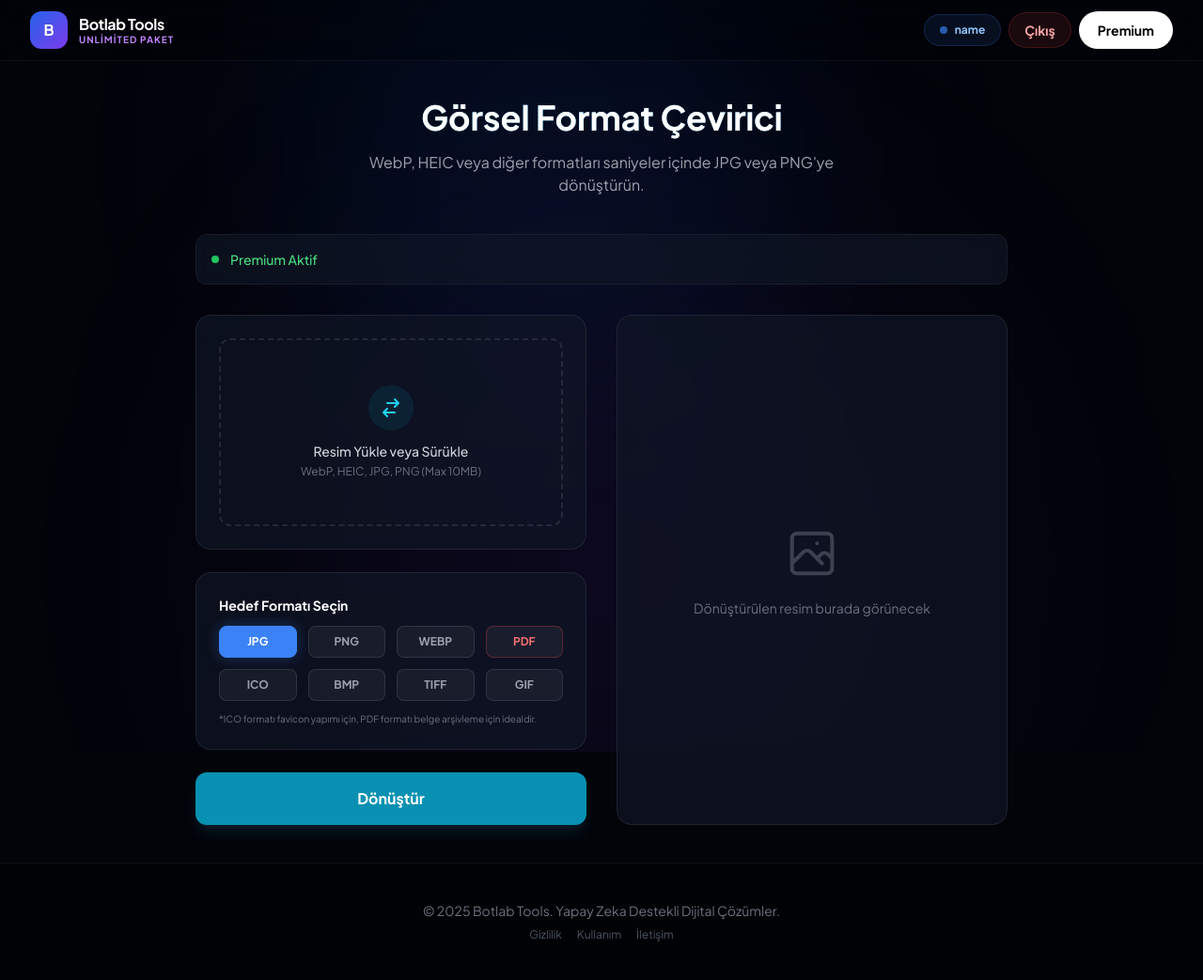
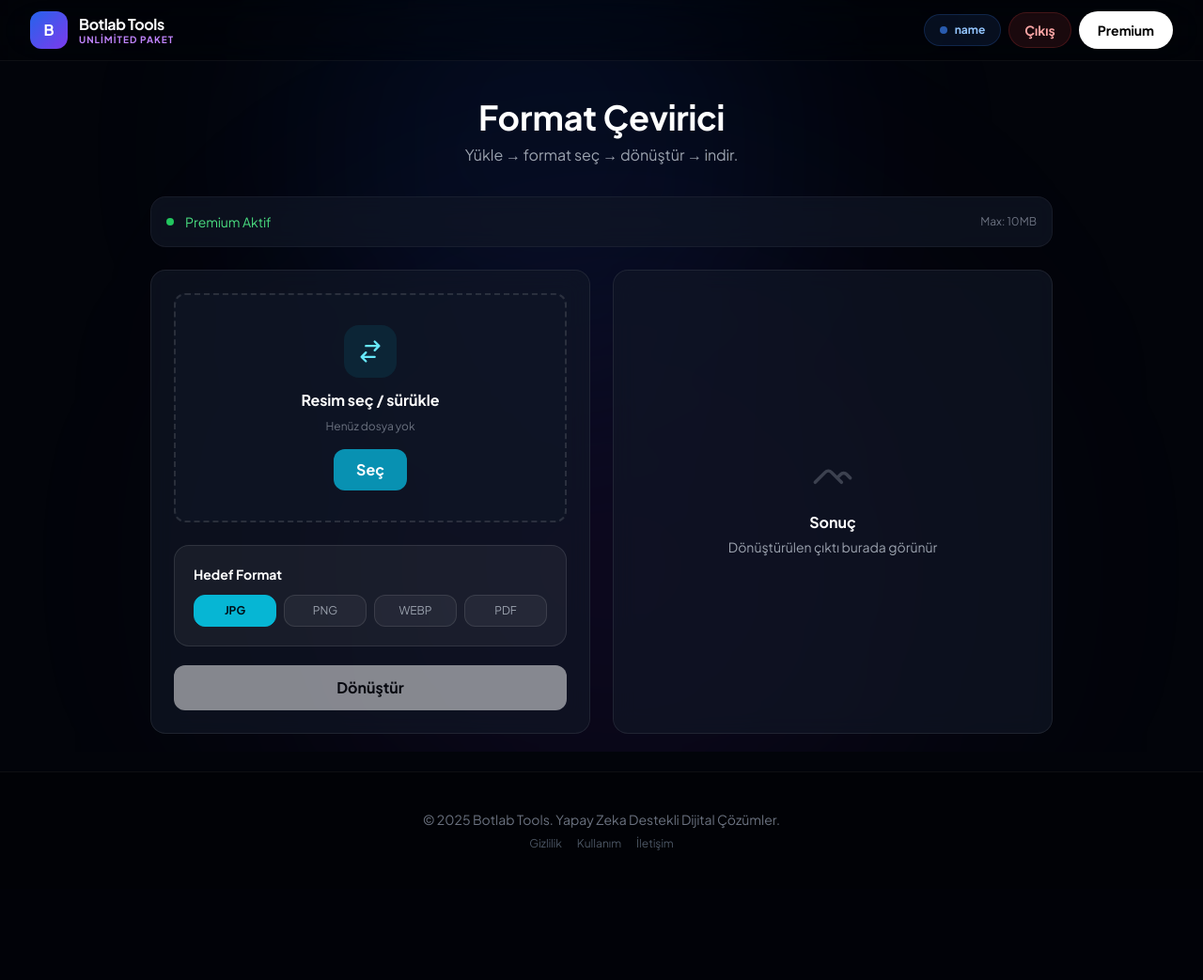
Before and after one commit to odabasi44/NAKIS-PROHE, a Flask app: page /image-convert in a window 1280 px wide. Shown: the whole page at 94% size. After the commit the page ends 905 px from the top, so only its background shows below. Run offline with Flask 3, Linux system fonts and the light colour scheme; the visitor is signed in with stand-in values (Sample User, id 1); some libraries are stand-ins or nearby versions.

Commit message:
Update image_convert.html

```diff
--- a/templates/image_convert.html
+++ b/templates/image_convert.html
@@ -4,242 +4,221 @@
 
 {% block head_extra %}
 <style>
-    .glass-panel {
-        background: rgba(17, 24, 39, 0.7);
-        backdrop-filter: blur(10px);
-        border: 1px solid rgba(255, 255, 255, 0.05);
-    }
-    /* Format Seçim Butonları */
-    .format-btn {
-        border: 1px solid rgba(255,255,255,0.1);
-        background: rgba(255,255,255,0.05);
-        color: #9ca3af;
-        transition: all 0.2s;
-    }
-    .format-btn:hover { background: rgba(255,255,255,0.1); color: white; }
-    .format-btn.active {
-        background: #3b82f6; border-color: #3b82f6; color: white; font-weight: bold;
-        box-shadow: 0 0 15px rgba(59, 130, 246, 0.3);
+    .upload-area:hover, .upload-area.dragover { border-color:#22d3ee; background: rgba(34,211,238,.06); }
+    .fmt { border: 1px solid rgba(255,255,255,.10); background: rgba(255,255,255,.05); color: #9ca3af; }
+    .fmt:hover { background: rgba(255,255,255,.10); color: #fff; }
+    .fmt.active { background: #06b6d4; border-color:#06b6d4; color: #001018; font-weight: 800; }
+    .checkerboard {
+      background-image: linear-gradient(45deg, #1f2937 25%, transparent 25%),
+                        linear-gradient(-45deg, #1f2937 25%, transparent 25%),
+                        linear-gradient(45deg, transparent 75%, #1f2937 75%),
+                        linear-gradient(-45deg, transparent 75%, #1f2937 75%);
+      background-size: 20px 20px;
+      background-color: #111827;
     }
 </style>
 {% endblock head_extra %}
 
 {% block content %}
-<div class="max-w-4xl mx-auto py-10 px-4">
-
-    <div class="text-center mb-10">
-        <h1 class="text-4xl font-bold text-white mb-4 bg-gradient-to-r from-cyan-400 to-blue-500 text-transparent bg-clip-text">
-            Görsel Format Çevirici
-        </h1>
-        <p class="text-gray-400 max-w-lg mx-auto">
-            WebP, HEIC veya diğer formatları saniyeler içinde JPG veya PNG'ye dönüştürün.
-        </p>
+<main class="mx-auto max-w-5xl px-4 sm:px-6 lg:px-8 py-10">
+    <div class="text-center mb-8">
+        <h1 class="text-3xl md:text-4xl font-bold text-white">Format Çevirici</h1>
+        <p class="mt-2 text-gray-400">Yükle → format seç → dönüştür → indir.</p>
     </div>
 
-    <div id="status-bar" class="glass-panel rounded-xl p-4 mb-8 flex justify-between items-center border border-white/5">
+    <div id="status-bar" class="glass rounded-2xl p-4 mb-6 flex items-center justify-between border border-white/5">
         <div class="flex items-center gap-3">
-            <div id="status-icon" class="w-2 h-2 rounded-full bg-gray-500 animate-pulse"></div>
-            <span id="limit-info" class="text-sm font-medium text-gray-300">Limitler kontrol ediliyor...</span>
+            <span id="status-icon" class="h-2 w-2 rounded-full bg-gray-500 animate-pulse"></span>
+            <div id="limit-info" class="text-sm text-gray-300">Limitler kontrol ediliyor...</div>
         </div>
+        <div class="text-xs text-gray-500">Max: 10MB</div>
     </div>
 
-    <div class="grid grid-cols-1 md:grid-cols-2 gap-8">
+    <div class="grid grid-cols-1 lg:grid-cols-2 gap-6">
+        <section class="glass rounded-2xl p-6">
+            <div id="dropZone" class="upload-area rounded-xl p-8 text-center cursor-pointer">
+                <input type="file" id="fileInput" accept="image/*" class="hidden" />
+                <div class="mx-auto mb-3 h-14 w-14 rounded-2xl bg-cyan-500/10 text-cyan-300 flex items-center justify-center">
+                    <svg class="h-7 w-7" viewBox="0 0 24 24" fill="none" stroke="currentColor"><path stroke-width="2" stroke-linecap="round" stroke-linejoin="round" d="M8 7h12m0 0l-4-4m4 4l-4 4m0 6H4m0 0l4 4m-4-4l4-4"/></svg>
+                </div>
+                <div class="text-white font-bold">Resim seç / sürükle</div>
+                <div id="fileName" class="mt-2 text-xs text-gray-500">Henüz dosya yok</div>
+                <button type="button" class="mt-4 inline-flex items-center justify-center rounded-xl bg-cyan-600 hover:bg-cyan-700 transition px-6 py-2.5 font-bold text-white">Seç</button>
+            </div>
 
-        <div class="space-y-6">
-            <div class="glass-panel rounded-2xl p-6">
-                <div id="dropZone" class="border-2 border-dashed border-white/10 rounded-xl p-8 text-center hover:border-cyan-500/50 transition cursor-pointer flex flex-col items-center justify-center min-h-[200px]">
-                    <input type="file" id="fileInput" accept="image/*" class="hidden">
-                    <div class="w-12 h-12 bg-cyan-500/10 rounded-full flex items-center justify-center mb-3 text-cyan-400">
-                        <svg class="w-6 h-6" fill="none" stroke="currentColor" viewBox="0 0 24 24"><path stroke-linecap="round" stroke-linejoin="round" stroke-width="2" d="M8 7h12m0 0l-4-4m4 4l-4 4m0 6H4m0 0l4 4m-4-4l4-4"></path></svg>
-                    </div>
-                    <p id="fileName" class="text-sm text-gray-300 font-medium">Resim Yükle veya Sürükle</p>
-                    <p class="text-xs text-gray-500 mt-1">WebP, HEIC, JPG, PNG (Max 10MB)</p>
+            <div class="mt-6 rounded-2xl border border-white/10 bg-white/5 p-5">
+                <div class="text-sm font-bold text-white mb-3">Hedef Format</div>
+                <div class="grid grid-cols-4 gap-2">
+                    <button type="button" class="fmt active rounded-xl py-2 text-xs" data-fmt="jpeg">JPG</button>
+                    <button type="button" class="fmt rounded-xl py-2 text-xs" data-fmt="png">PNG</button>
+                    <button type="button" class="fmt rounded-xl py-2 text-xs" data-fmt="webp">WEBP</button>
+                    <button type="button" class="fmt rounded-xl py-2 text-xs" data-fmt="pdf">PDF</button>
                 </div>
             </div>
 
-            <div class="glass-panel rounded-2xl p-6">
-                <label class="text-sm font-bold text-white mb-3 block">Hedef Formatı Seçin</label>
+            <button id="processBtn" type="button" class="mt-5 w-full rounded-xl bg-white text-black font-bold py-3 hover:bg-gray-200 transition disabled:opacity-50 disabled:cursor-not-allowed" disabled>
+                Dönüştür
+            </button>
+        </section>
 
-                <div class="grid grid-cols-3 md:grid-cols-4 gap-3">
-                    <button onclick="setFormat('jpeg')" id="btn-jpeg" class="format-btn active py-2 rounded-lg text-xs font-bold">JPG</button>
-                    <button onclick="setFormat('png')" id="btn-png" class="format-btn py-2 rounded-lg text-xs font-bold">PNG</button>
-                    <button onclick="setFormat('webp')" id="btn-webp" class="format-btn py-2 rounded-lg text-xs font-bold">WEBP</button>
-                    <button onclick="setFormat('pdf')" id="btn-pdf" class="format-btn py-2 rounded-lg text-xs font-bold text-red-400 border-red-500/30">PDF</button>
-                    <button onclick="setFormat('ico')" id="btn-ico" class="format-btn py-2 rounded-lg text-xs font-bold">ICO</button>
-                    <button onclick="setFormat('bmp')" id="btn-bmp" class="format-btn py-2 rounded-lg text-xs font-bold">BMP</button>
-                    <button onclick="setFormat('tiff')" id="btn-tiff" class="format-btn py-2 rounded-lg text-xs font-bold">TIFF</button>
-                    <button onclick="setFormat('gif')" id="btn-gif" class="format-btn py-2 rounded-lg text-xs font-bold">GIF</button>
-                </div>
-
-                <p class="text-[10px] text-gray-500 mt-3">
-                    *ICO formatı favicon yapımı için, PDF formatı belge arşivleme için idealdir.
-                </p>
+        <section class="glass rounded-2xl p-6 relative overflow-hidden min-h-[420px]">
+            <div id="placeholder" class="h-full flex flex-col items-center justify-center text-center text-gray-500">
+                <svg class="h-14 w-14 opacity-50" viewBox="0 0 24 24" fill="none" stroke="currentColor"><path stroke-width="1.5" stroke-linecap="round" d="M4 16l4.586-4.586a2 2 0 012.828 0L16 16m-2-2l1.586-1.586a2 2 0 012.828 0L20 14"/></svg>
+                <div class="mt-3 text-white font-bold">Sonuç</div>
+                <div class="mt-1 text-sm text-gray-400">Dönüştürülen çıktı burada görünür</div>
             </div>
 
-            <button id="processBtn" onclick="processConvert()" class="w-full py-4 rounded-xl bg-cyan-600 hover:bg-cyan-700 text-white font-bold shadow-lg shadow-cyan-900/30 transition disabled:opacity-50 disabled:cursor-not-allowed">
-                Dönüştür
-            </button>
-        </div>
-
-        <div class="glass-panel rounded-2xl p-6 flex flex-col items-center justify-center relative min-h-[400px]">
-
-            <div id="result-placeholder" class="text-center text-gray-500">
-                <svg class="w-16 h-16 mx-auto mb-4 opacity-50" fill="none" stroke="currentColor" viewBox="0 0 24 24"><path stroke-linecap="round" stroke-linejoin="round" stroke-width="1.5" d="M4 16l4.586-4.586a2 2 0 012.828 0L16 16m-2-2l1.586-1.586a2 2 0 012.828 0L20 14m-6-6h.01M6 20h12a2 2 0 002-2V6a2 2 0 00-2-2H6a2 2 0 00-2 2v12a2 2 0 002 2z"></path></svg>
-                <p class="text-sm">Dönüştürülen resim burada görünecek</p>
+            <div id="loading" class="hidden absolute inset-0 bg-[#0c1120]/90 z-20 flex flex-col items-center justify-center backdrop-blur-sm">
+                <div class="w-14 h-14 border-4 border-cyan-500/30 border-t-cyan-500 rounded-full animate-spin mb-3"></div>
+                <div class="text-white font-semibold">Dönüştürülüyor...</div>
             </div>
 
-            <div id="loading" class="hidden absolute inset-0 bg-[#0c1120]/90 z-20 flex flex-col items-center justify-center rounded-2xl">
-                <div class="w-12 h-12 border-4 border-cyan-500 border-t-transparent rounded-full animate-spin mb-3"></div>
-                <p class="text-cyan-400 text-sm animate-pulse">Format Değiştiriliyor...</p>
-            </div>
-
-            <div id="result-area" class="hidden w-full h-full flex flex-col">
-                <div class="flex-1 bg-black/20 rounded-xl overflow-hidden mb-4 relative flex items-center justify-center checkerboard-bg">
-                    <img id="resultImg" class="max-w-full max-h-[300px] object-contain shadow-lg">
+            <div id="result" class="hidden h-full flex flex-col">
+                <div id="previewBox" class="flex-1 rounded-xl bg-black/30 overflow-hidden flex items-center justify-center checkerboard">
+                    <img id="resultImg" class="max-h-[320px] object-contain" alt="Çıktı" />
                 </div>
-
-                <div class="text-center mb-4">
-                    <span class="text-xs text-gray-400">Yeni Format: <span id="resFormat" class="text-white font-bold uppercase">JPG</span></span>
-                </div>
-
-                <a id="downloadBtn" href="#" download class="w-full py-3 bg-green-600 hover:bg-green-700 text-white font-bold rounded-lg text-center transition">
-                    Resmi İndir
+                <div class="mt-4 text-center text-xs text-gray-400">Yeni format: <span id="fmtText" class="text-white font-bold uppercase">JPG</span></div>
+                <a id="downloadBtn" class="mt-4 w-full rounded-xl bg-green-600 hover:bg-green-700 transition py-3 font-bold text-white text-center" href="#" download>
+                    İndir
                 </a>
             </div>
-
-        </div>
+        </section>
     </div>
-</div>
-
-<style>
-    .checkerboard-bg {
-        background-image: linear-gradient(45deg, #1f2937 25%, transparent 25%), linear-gradient(-45deg, #1f2937 25%, transparent 25%), linear-gradient(45deg, transparent 75%, #1f2937 75%), linear-gradient(-45deg, transparent 75%, #1f2937 75%);
-        background-size: 20px 20px;
-        background-color: #111827;
-    }
-</style>
+</main>
 
 <script>
-    let selectedFile = null;
-    let targetFormat = 'jpeg';
+    const els = {
+        drop: document.getElementById('dropZone'),
+        input: document.getElementById('fileInput'),
+        name: document.getElementById('fileName'),
+        btn: document.getElementById('processBtn'),
+        loading: document.getElementById('loading'),
+        placeholder: document.getElementById('placeholder'),
+        result: document.getElementById('result'),
+        img: document.getElementById('resultImg'),
+        dl: document.getElementById('downloadBtn'),
+        fmtText: document.getElementById('fmtText'),
+        previewBox: document.getElementById('previewBox'),
+        fmtButtons: Array.from(document.querySelectorAll('.fmt')),
+        statusIcon: document.getElementById('status-icon'),
+        limitInfo: document.getElementById('limit-info'),
+    };
+
+    let file = null;
+    let fmt = 'jpeg';
     let userAllowed = false;
 
-    // 1. Limit Kontrolü
+    function setBusy(b) {
+        els.loading.classList.toggle('hidden', !b);
+        els.btn.disabled = b || !file || !userAllowed;
+        els.btn.textContent = b ? 'Dönüştürülüyor...' : 'Dönüştür';
+    }
+
+    function setFmt(next) {
+        fmt = next;
+        els.fmtText.textContent = (next === 'jpeg' ? 'jpg' : next).toUpperCase();
+        els.fmtButtons.forEach(b => b.classList.toggle('active', b.dataset.fmt === next));
+    }
+
+    function handleFile(f) {
+        if (!f) return;
+        if (!f.type.startsWith('image/')) return;
+        file = f;
+        els.name.textContent = `${f.name} • ${(f.size / 1024 / 1024).toFixed(2)}MB`;
+        els.btn.disabled = !userAllowed;
+    }
+
     async function checkLimit() {
         try {
             const res = await fetch('/api/check_tool_status/image/convert');
             const data = await res.json();
-            userAllowed = data.allowed;
-
-            const statusIcon = document.getElementById('status-icon');
-            const limitInfo = document.getElementById('limit-info');
-            const btn = document.getElementById('processBtn');
-
-            if(data.allowed) {
-                statusIcon.className = "w-2 h-2 rounded-full bg-green-500";
-                limitInfo.innerHTML = data.premium
+            userAllowed = !!data.allowed;
+            if (data.allowed) {
+                els.statusIcon.className = "h-2 w-2 rounded-full bg-green-500";
+                els.limitInfo.innerHTML = data.premium
                     ? `<span class="text-green-400">Premium Aktif</span>`
                     : `Kalan Hakkınız: <span class="text-green-400 font-bold">${data.left}</span>`;
-                btn.disabled = false;
+                els.btn.disabled = !file;
             } else {
-                statusIcon.className = "w-2 h-2 rounded-full bg-red-500";
-                limitInfo.innerHTML = "Limit Doldu.";
-                btn.disabled = true;
-                btn.innerText = "Limit Doldu";
-                openModal('premiumModal');
+                els.statusIcon.className = "h-2 w-2 rounded-full bg-red-500";
+                els.limitInfo.innerHTML = `⛔ Limit Doldu. <a onclick="openModal('premiumModal')" class="text-blue-400 cursor-pointer">Premium Al</a>`;
+                els.btn.disabled = true;
             }
-        } catch(e) { console.error(e); }
+        } catch (e) {
+            console.error(e);
+        }
     }
 
-    // 2. Dosya Seçimi
-    const dropZone = document.getElementById('dropZone');
-    const fileInput = document.getElementById('fileInput');
+    async function processConvert() {
+        if (!file) return alert('Lütfen resim seçin.');
+        if (!userAllowed) return openModal('premiumModal');
 
-    dropZone.addEventListener('click', () => fileInput.click());
-    fileInput.addEventListener('change', e => {
-        selectedFile = e.target.files[0];
-        if(selectedFile) document.getElementById('fileName').innerText = selectedFile.name;
-    });
-
-    // 3. Format Seçimi
-    // Format Seçimi (Genişletilmiş Liste)
-    function setFormat(fmt) {
-        targetFormat = fmt;
-        const formats = ['jpeg', 'png', 'webp', 'pdf', 'ico', 'bmp', 'tiff', 'gif'];
-
-        formats.forEach(f => {
-            const btn = document.getElementById('btn-' + f);
-            if(f === fmt) btn.classList.add('active');
-            else btn.classList.remove('active');
-        });
-    }
-
-    // 4. İşlem
-    async function processConvert() {
-        if(!selectedFile) return alert("Lütfen resim seçin.");
-        if(!userAllowed) return openModal('premiumModal');
-
-        document.getElementById('loading').classList.remove('hidden');
-
+        setBusy(true);
         const formData = new FormData();
-        formData.append('image', selectedFile);
-        formData.append('format', targetFormat);
+        formData.append('image', file);
+        formData.append('format', fmt);
 
         try {
             const res = await fetch('/api/img/convert', { method: 'POST', body: formData });
             const data = await res.json();
+            setBusy(false);
 
-            document.getElementById('loading').classList.add('hidden');
+            if (!data.success) {
+                alert(data.message || "Hata oluştu.");
+                if (data.reason === 'limit') openModal('premiumModal');
+                return;
+            }
 
-            if(data.success) {
-                document.getElementById('result-placeholder').classList.add('hidden');
-                document.getElementById('result-area').classList.remove('hidden');
+            els.placeholder.classList.add('hidden');
+            els.result.classList.remove('hidden');
 
-                // Mime type belirle
-                let mime = "image/jpeg";
-                if(targetFormat === 'png') mime = "image/png";
-                if(targetFormat === 'webp') mime = "image/webp";
-                if(targetFormat === 'pdf') mime = "application/pdf";
-                if(targetFormat === 'ico') mime = "image/x-icon";
-                if(targetFormat === 'bmp') mime = "image/bmp";
-                if(targetFormat === 'tiff') mime = "image/tiff";
-                if(targetFormat === 'gif') mime = "image/gif";
+            // mime
+            let mime = 'image/jpeg';
+            if (fmt === 'png') mime = 'image/png';
+            if (fmt === 'webp') mime = 'image/webp';
+            if (fmt === 'pdf') mime = 'application/pdf';
 
-                const imgSrc = `data:${mime};base64,` + data.file;
-              // Eğer PDF ise resim olarak gösterilmez, iframe veya ikon koyabiliriz
-                if(targetFormat === 'pdf') {
-                    // PDF Önizlemesi yerine ikon koyalım
-                    document.getElementById('resultImg').src = ""; // Boşalt
-                    document.getElementById('resultImg').parentElement.innerHTML = `
-                        <div class="text-center p-10">
-                            <svg class="w-16 h-16 text-red-500 mx-auto mb-2" fill="none" stroke="currentColor" viewBox="0 0 24 24"><path stroke-linecap="round" stroke-linejoin="round" stroke-width="2" d="M7 21h10a2 2 0 002-2V9.414a1 1 0 00-.293-.707l-5.414-5.414A1 1 0 0012.586 3H7a2 2 0 00-2 2v14a2 2 0 002 2z"></path></svg>
-                            <p class="text-white font-bold">PDF Hazır</p>
-                        </div>`;
-                } else {
-                    document.getElementById('resultImg').src = imgSrc;
+            const src = `data:${mime};base64,` + data.file;
+
+            if (fmt === 'pdf') {
+                els.previewBox.innerHTML = `
+                    <div class="text-center p-10">
+                        <svg class="w-16 h-16 text-red-400 mx-auto mb-2" viewBox="0 0 24 24" fill="none" stroke="currentColor"><path stroke-width="2" stroke-linecap="round" d="M7 21h10a2 2 0 002-2V9.414a1 1 0 00-.293-.707l-5.414-5.414A1 1 0 0012.586 3H7a2 2 0 00-2 2v14a2 2 0 002 2z"/></svg>
+                        <div class="text-white font-bold">PDF Hazır</div>
+                        <div class="text-sm text-gray-400 mt-1">İndirmek için butona bas</div>
+                    </div>`;
+            } else {
+                if (!els.previewBox.querySelector('img')) {
+                    els.previewBox.innerHTML = '<img id="resultImg" class="max-h-[320px] object-contain" alt="Çıktı" />';
+                    els.img = document.getElementById('resultImg');
                 }
+                els.img.src = src;
+            }
 
-                document.getElementById('resFormat').innerText = targetFormat.toUpperCase();
+            const ext = fmt === 'jpeg' ? 'jpg' : fmt;
+            els.dl.href = src;
+            els.dl.download = (file.name.split('.')[0] || 'converted') + '.' + ext;
 
-                const downloadBtn = document.getElementById('downloadBtn');
-                downloadBtn.href = imgSrc;
-
-                // İndirme ismi
-                const ext = targetFormat === 'jpeg' ? 'jpg' : targetFormat;
-                const newName = selectedFile.name.split('.')[0] + "_converted." + ext;
-                downloadBtn.download = newName;
-
-                checkLimit();
-            } else {
-                alert(data.message || "Hata oluştu.");
-                if(data.reason === 'limit') openModal('premiumModal');
-            }
-        } catch(e) {
-            document.getElementById('loading').classList.add('hidden');
-            alert("Sunucu hatası.");
+            await checkLimit();
+        } catch (e) {
+            console.error(e);
+            setBusy(false);
+            alert('Sunucu hatası.');
         }
     }
 
-    document.addEventListener('DOMContentLoaded', checkLimit);
+    // wiring
+    els.fmtButtons.forEach(b => b.addEventListener('click', () => setFmt(b.dataset.fmt)));
+    els.drop.addEventListener('click', () => userAllowed ? els.input.click() : openModal('premiumModal'));
+    els.input.addEventListener('change', (e) => handleFile(e.target.files?.[0]));
+    els.drop.addEventListener('dragover', (e) => { e.preventDefault(); els.drop.classList.add('dragover'); });
+    els.drop.addEventListener('dragleave', () => els.drop.classList.remove('dragover'));
+    els.drop.addEventListener('drop', (e) => { e.preventDefault(); els.drop.classList.remove('dragover'); if (userAllowed) handleFile(e.dataTransfer.files?.[0]); else openModal('premiumModal'); });
+    els.btn.addEventListener('click', processConvert);
+
+    document.addEventListener('DOMContentLoaded', () => {
+        setFmt('jpeg');
+        checkLimit();
+    });
 </script>
 {% endblock content %}
```
